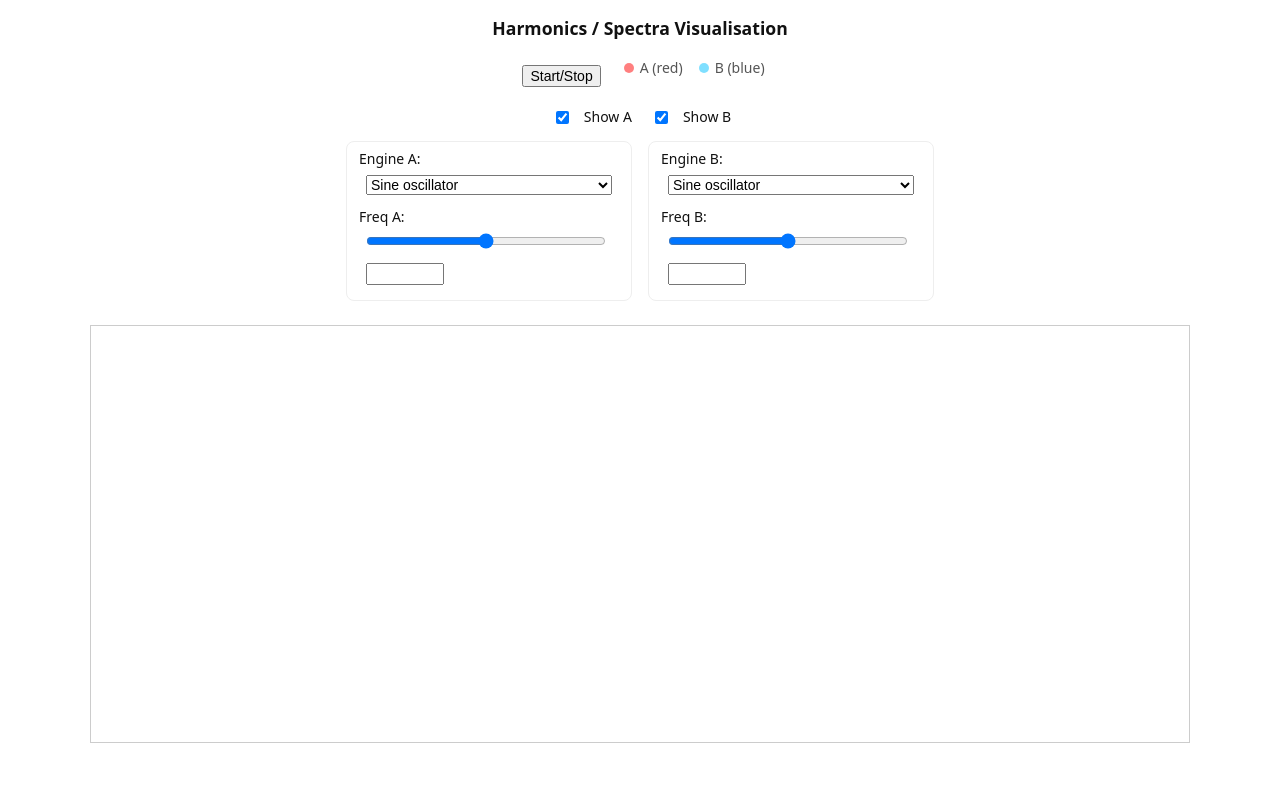
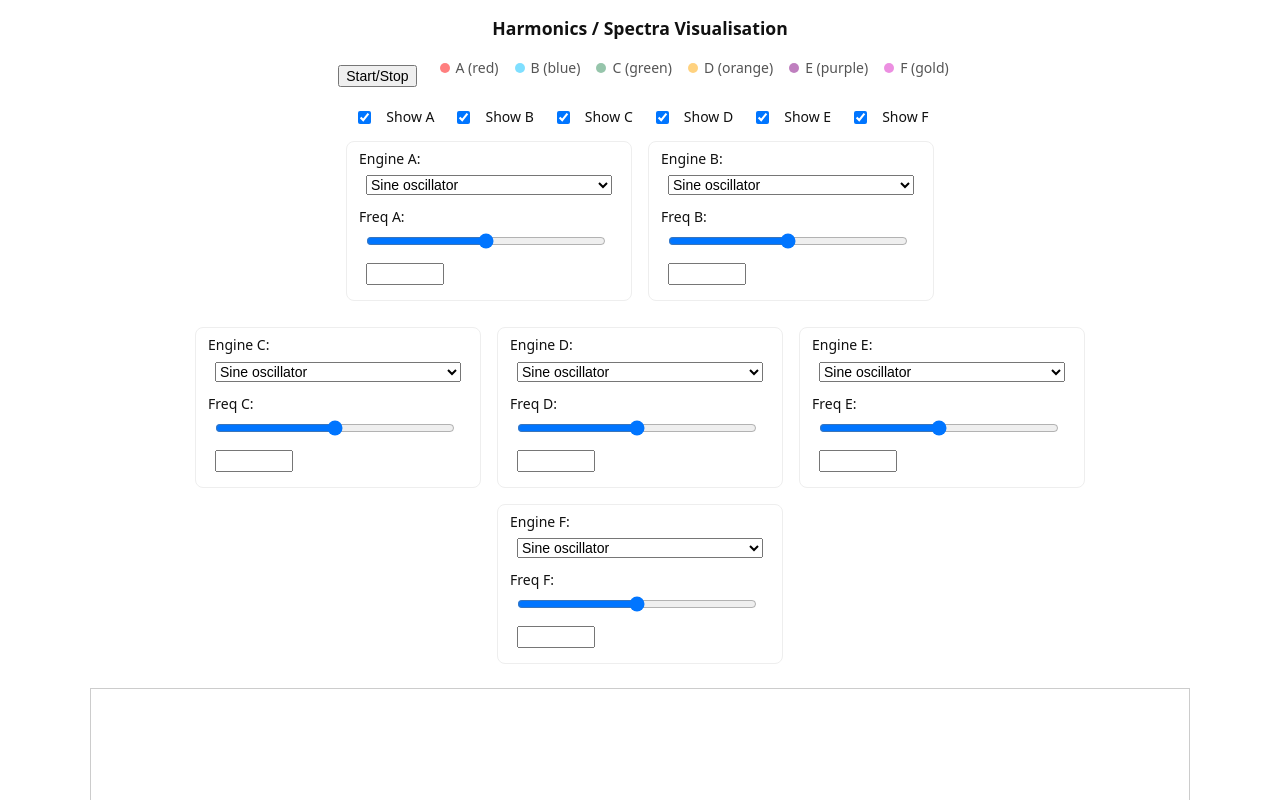
Before and after one commit to cammy-d04/Spectral-Visualiser-Tool, a plain HTML site: page proj.html in a window 1280 px wide. Shown: the top 800 px of the page. Drawn offline with Linux system fonts and the light colour scheme.

Commit message:
Working support for multiple tracks

```diff
--- a/main.js
+++ b/main.js
@@ -108,6 +108,42 @@ tracks = [
     decayLabelId: 'decayValB',
     brightSliderId: 'brightSliderB',
     brightLabelId: 'brightValB'
+  }),
+  new Track({
+    id: 'C',
+    color: 'seagreen',
+    engineSelectId: 'engineC',
+    freqSliderId: 'freqSliderC',
+    freqInputId: 'freqInputC',
+    freqLabelId: 'freqValC',
+    showCheckboxId: 'showC'
+  }),
+  new Track({
+    id: 'D',
+    color: 'orange',
+    engineSelectId: 'engineD',
+    freqSliderId: 'freqSliderD',
+    freqInputId: 'freqInputD',
+    freqLabelId: 'freqValD',
+    showCheckboxId: 'showD'
+  }),
+  new Track({
+    id: 'E',
+    color: 'purple',
+    engineSelectId: 'engineE',
+    freqSliderId: 'freqSliderE',
+    freqInputId: 'freqInputE',
+    freqLabelId: 'freqValE',
+    showCheckboxId: 'showE'
+  }),
+  new Track({
+    id: 'F',
+    color: 'goldenrod',
+    engineSelectId: 'engineF',
+    freqSliderId: 'freqSliderF',
+    freqInputId: 'freqInputF',
+    freqLabelId: 'freqValF',
+    showCheckboxId: 'showF'
   })
 ];
 
--- a/proj.html
+++ b/proj.html
@@ -78,6 +78,10 @@
   }
   .dot.a { background: red; opacity: 0.5; }
   .dot.b { background: deepskyblue; opacity: 0.5; }
+  .dot.c { background: seagreen; opacity: 0.5; }
+  .dot.d { background: orange; opacity: 0.5; }
+  .dot.e { background: purple; opacity: 0.5; }
+  .dot.f { background: rgb(218, 32, 196); opacity: 0.5; }
 
   input[type="range"] {
     width: 240px;
@@ -130,7 +134,12 @@
   <button id="start">Start/Stop</button>
   <span class="chip"><span class="dot a"></span>A (red)</span>
   <span class="chip"><span class="dot b"></span>B (blue)</span>
+  <span class="chip"><span class="dot c"></span>C (green)</span>
+  <span class="chip"><span class="dot d"></span>D (orange)</span>
+  <span class="chip"><span class="dot e"></span>E (purple)</span>
+  <span class="chip"><span class="dot f"></span>F (gold)</span>
 </div>
+
 
 <div class="row" id="visToggles">
   <label style="flex-direction:row;align-items:center;gap:8px;font-size:14px;">
@@ -139,7 +148,20 @@
   <label style="flex-direction:row;align-items:center;gap:8px;font-size:14px;">
     <input type="checkbox" id="showB" checked> Show B
   </label>
+  <label style="flex-direction:row;align-items:center;gap:8px;font-size:14px;">
+    <input type="checkbox" id="showC" checked> Show C
+  </label>
+  <label style="flex-direction:row;align-items:center;gap:8px;font-size:14px;">
+    <input type="checkbox" id="showD" checked> Show D
+  </label>
+  <label style="flex-direction:row;align-items:center;gap:8px;font-size:14px;">
+    <input type="checkbox" id="showE" checked> Show E
+  </label>
+  <label style="flex-direction:row;align-items:center;gap:8px;font-size:14px;">
+    <input type="checkbox" id="showF" checked> Show F
+  </label>
 </div>
+
 
 <div class="row">
   <!-- Column A controls -->
@@ -254,7 +276,76 @@
 
 </div>
 </div>
+<!-- Extra tracks C–F (simpler: engine + frequency only) -->
+<div class="row" id="extraTracks">
+  <div class="col">
+    <label>Engine C:
+      <select id="engineC">
+        <option value="sinOsc">Sine oscillator</option>
+        <option value="triangleOsc">Triangle oscillator</option>
+        <option value="squareOsc">Square oscillator</option>
+        <option value="add">String (additive)</option>
+      </select>
+    </label>
 
+    <label>Freq C:
+      <input id="freqSliderC" type="range" min="50" max="2000" step="1">
+      <input id="freqInputC" type="number" min="50" max="2000" step="1" style="width:70px">
+      <span id="freqValC"></span>
+    </label>
+  </div>
+
+  <div class="col">
+    <label>Engine D:
+      <select id="engineD">
+        <option value="sinOsc">Sine oscillator</option>
+        <option value="triangleOsc">Triangle oscillator</option>
+        <option value="squareOsc">Square oscillator</option>
+        <option value="add">String (additive)</option>
+      </select>
+    </label>
+
+    <label>Freq D:
+      <input id="freqSliderD" type="range" min="50" max="2000" step="1">
+      <input id="freqInputD" type="number" min="50" max="2000" step="1" style="width:70px">
+      <span id="freqValD"></span>
+    </label>
+  </div>
+
+  <div class="col">
+    <label>Engine E:
+      <select id="engineE">
+        <option value="sinOsc">Sine oscillator</option>
+        <option value="triangleOsc">Triangle oscillator</option>
+        <option value="squareOsc">Square oscillator</option>
+        <option value="add">String (additive)</option>
+      </select>
+    </label>
+
+    <label>Freq E:
+      <input id="freqSliderE" type="range" min="50" max="2000" step="1">
+      <input id="freqInputE" type="number" min="50" max="2000" step="1" style="width:70px">
+      <span id="freqValE"></span>
+    </label>
+  </div>
+
+  <div class="col">
+    <label>Engine F:
+      <select id="engineF">
+        <option value="sinOsc">Sine oscillator</option>
+        <option value="triangleOsc">Triangle oscillator</option>
+        <option value="squareOsc">Square oscillator</option>
+        <option value="add">String (additive)</option>
+      </select>
+    </label>
+
+    <label>Freq F:
+      <input id="freqSliderF" type="range" min="50" max="2000" step="1">
+      <input id="freqInputF" type="number" min="50" max="2000" step="1" style="width:70px">
+      <span id="freqValF"></span>
+    </label>
+  </div>
+</div>
 <!-- Canvas 1: frequency-domain spectra (overlaid) -->
 <canvas id="viz"></canvas>
 
```
